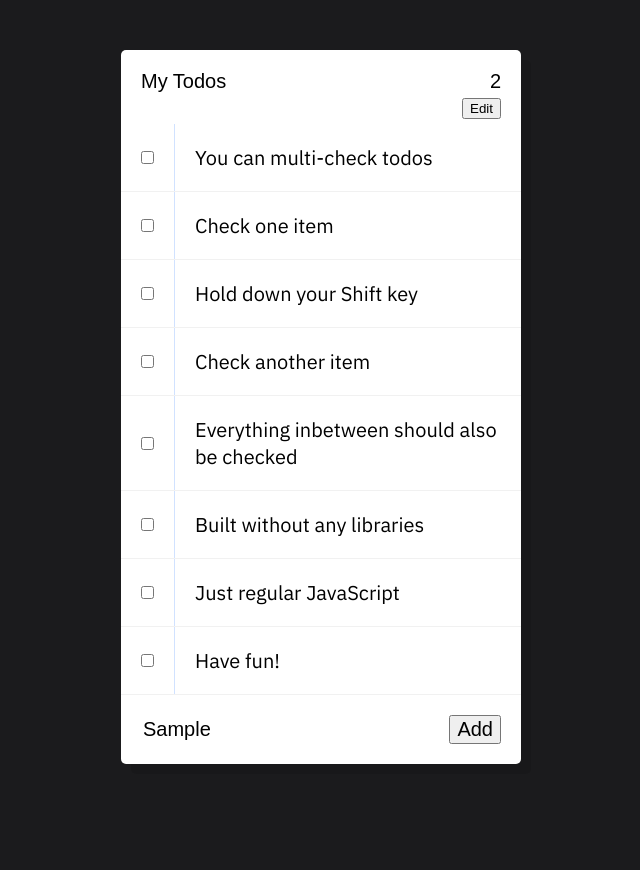
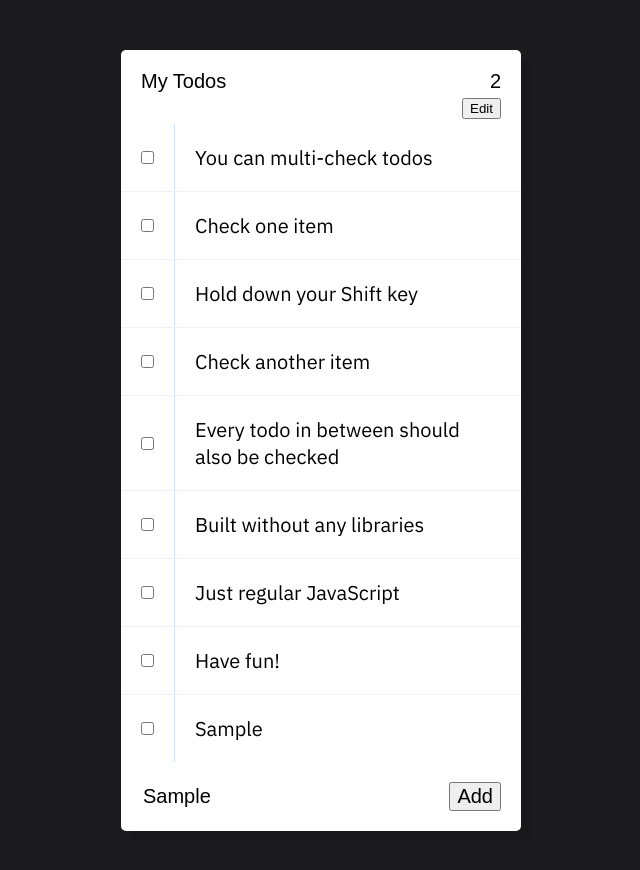
Before and after one commit to Yihwan/todo-list, a plain HTML site: page index.html in a window 1280 px wide. Both pictures are taken after typing "Sample" into the empty fields and a click on the button "Add". Shown: the whole page, without its empty margins (319-959 px from the left). Before the commit the page ends 814 px from the top, so only its background shows below. Drawn offline with Linux system fonts and the light colour scheme.

Commit message:
finish new todo functionality

```diff
--- a/app.js
+++ b/app.js
@@ -21,6 +21,20 @@ function handleCheck(e) {
   lastChecked = e.target;
 }
 
+function createTodo() {
+  let enteredTodo = document.getElementById('new-todo');
+  let newHtml =
+  `
+  <div class="item">
+    <input type="checkbox">
+    <p>${enteredTodo.value}</p>
+  </div>
+  `;
+  const todoItems = document.querySelector('.items');
+
+  todoItems.insertAdjacentHTML('beforeend', newHtml);
+}
+
 checkboxes.forEach(checkbox => {
   checkbox.addEventListener('click', handleCheck);
 });
--- a/index.html
+++ b/index.html
@@ -14,6 +14,8 @@
 
   -->
   <div class="list">
+
+    <!-- List Header -->
     <div class="header">
       <div id="header-1">
         <span id="title">My Todos</span>
@@ -24,7 +26,8 @@
       </div>
     </div>
 
-
+    <!-- Actual Todo Items -->
+    <div class="items">
       <div class="item">
         <input type="checkbox">
         <p>You can multi-check todos</p>
@@ -43,7 +46,7 @@
       </div>
       <div class="item">
         <input type="checkbox">
-      <p>Everything inbetween should also be checked</p>
+        <p>Every todo in between should also be checked</p>
       </div>
       <div class="item">
         <input type="checkbox">
@@ -57,9 +60,11 @@
         <input type="checkbox">
         <p>Have fun!</p>
       </div>
+    </div>
+
     <div class="item new">
       <input id="new-todo" type="text">
-      <button id="add-todo">Add</button>
+      <button id="add-todo" onclick="createTodo()">Add</button>
     </div>
   </div>
 
```
Lines whose indentation alone changed are shown as unchanged.
